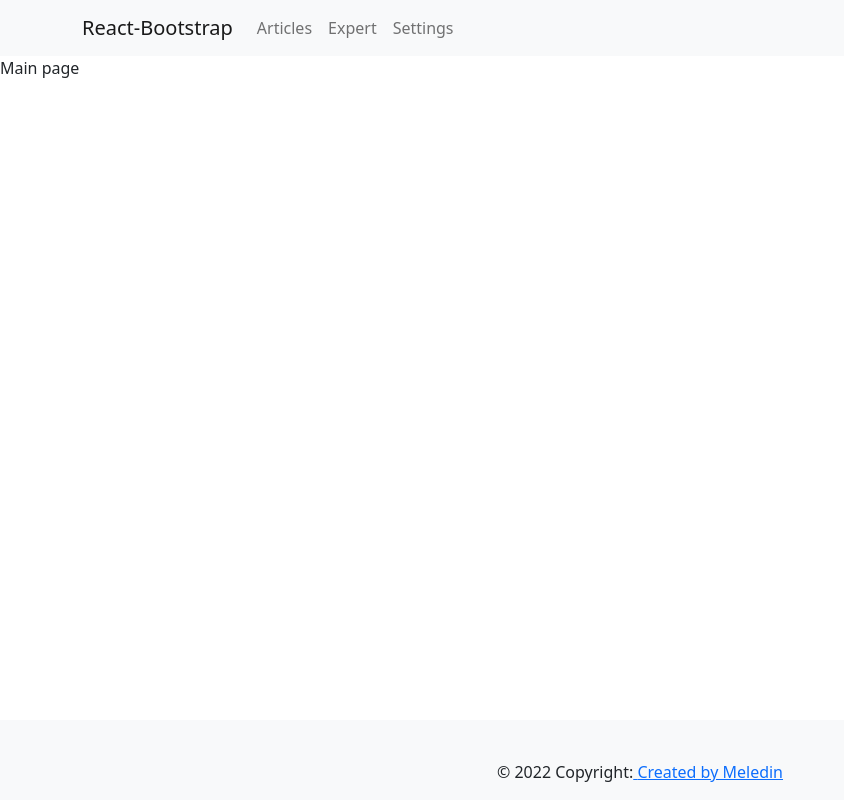
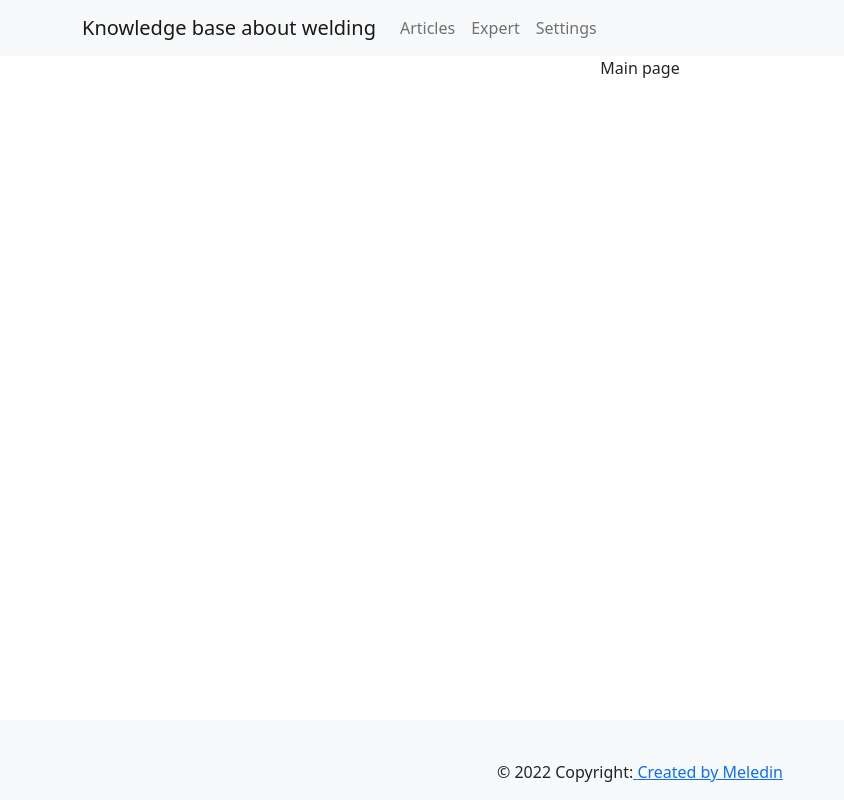
Before and after one commit to IXvlad/KBAW.Client, a React app: page / in a window 1280 px wide. Shown: the whole page, without its empty margins (0-844 px from the left). Built offline with nearby package versions, Linux system fonts and the light colour scheme.

Commit message:
Minor changes

```diff
--- a/src/assets/sass/components/container.scss
+++ b/src/assets/sass/components/container.scss
@@ -1,3 +1,4 @@
 .main-container {
+    text-align: center;
     min-height: calc(100vh - 136px);
 }
--- a/src/components/layout/Navbar.tsx
+++ b/src/components/layout/Navbar.tsx
@@ -1,4 +1,5 @@
 import NavLink from "@components/controls/NavLink";
+import { resources } from "@resources/resources";
 import IRouteItem from "@routes/models";
 import { routes } from "@routes/routes";
 import { FC, ReactElement } from "react";
@@ -10,7 +11,7 @@ const Navbar: FC<{}> = (): ReactElement => {
     return (
         <BNavbar bg="light" expand="lg">
             <Container>
-                <BNavbar.Brand>React-Bootstrap</BNavbar.Brand>
+                <BNavbar.Brand>{resources.Labels.main_lbl}</BNavbar.Brand>
                 <BNavbar.Toggle aria-controls="basic-navbar-nav" />
                 <BNavbar.Collapse role="navigation" id="basic-navbar-nav">
                     <Nav className="me-auto">
--- a/src/resources/resources.ts
+++ b/src/resources/resources.ts
@@ -1,5 +1,6 @@
 export const resources = {
     Labels: {
+        main_lbl: "Knowledge base about welding",
         footer_lbl: "Created by Meledin",
         main_page_title_lbl: "Articles",
         expert_page_title_lbl: "Expert",
```
